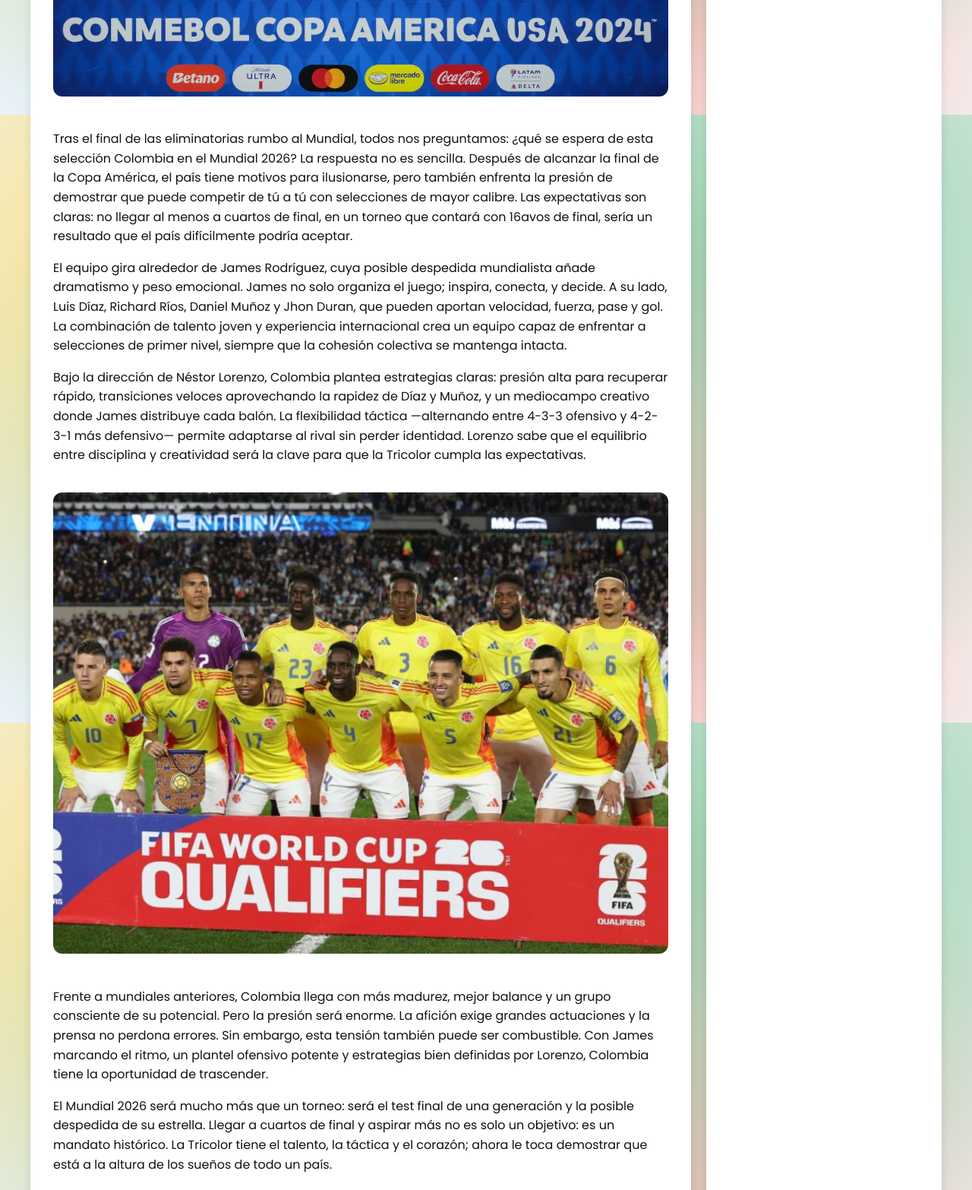
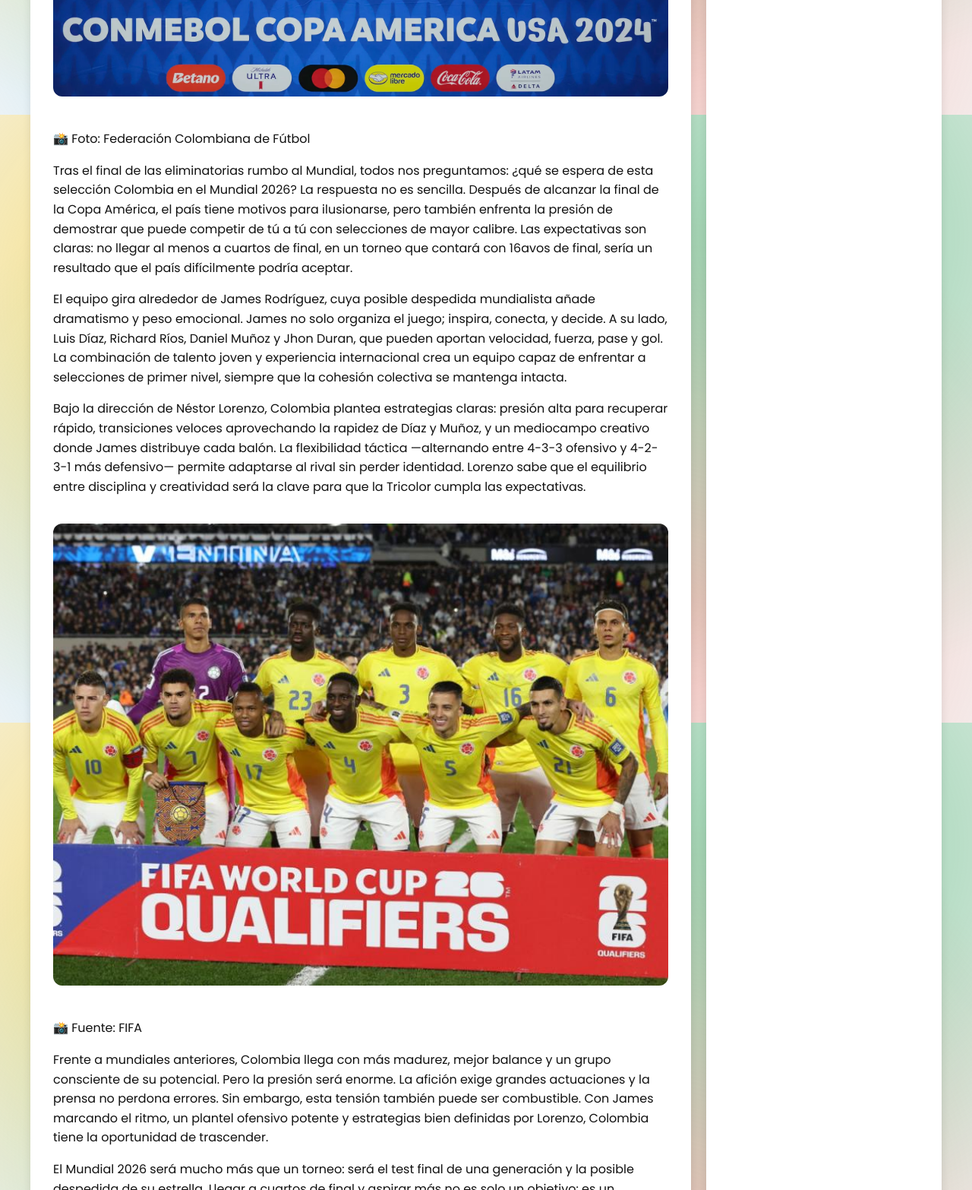
Before and after one commit to jesusandresrojascordero46-byte/ALREADY, a plain HTML site: page COLOMBIA MUNDIAL 2026 .html in a window 1280 px wide. Shown: the part 649-2215 px from the top of the page at 76% size. Drawn offline with Linux system fonts and the light colour scheme.

Commit message:
Update COLOMBIA MUNDIAL 2026 .html

```diff
--- a/COLOMBIA MUNDIAL 2026 .html
+++ b/COLOMBIA MUNDIAL 2026 .html
@@ -268,6 +268,7 @@
       <div class="meta">20 de agosto de 2025 <span class="tag">Mundial 2026</span></div>
 
       <img src="imagenes/selecao-colombia.jpg" alt="IMAGEN DE LA NOTICIA">
+      <p class="credit">📸 Foto: Federación Colombiana de Fútbol</p>
 
       <p>Tras el final de las eliminatorias rumbo al Mundial, todos nos preguntamos: ¿qué se espera de esta selección Colombia en el Mundial 2026? La respuesta no es sencilla. Después de alcanzar la final de la Copa América, el país tiene motivos para ilusionarse, pero también enfrenta la presión de demostrar que puede competir de tú a tú con selecciones de mayor calibre. Las expectativas son claras: no llegar al menos a cuartos de final, en un torneo que contará con 16avos de final, sería un resultado que el país difícilmente podría aceptar. </p>
 
@@ -276,6 +277,7 @@
       <p>Bajo la dirección de Néstor Lorenzo, Colombia plantea estrategias claras: presión alta para recuperar rápido, transiciones veloces aprovechando la rapidez de Díaz y Muñoz, y un mediocampo creativo donde James distribuye cada balón. La flexibilidad táctica —alternando entre 4-3-3 ofensivo y 4-2-3-1 más defensivo— permite adaptarse al rival sin perder identidad. Lorenzo sabe que el equilibrio entre disciplina y creatividad será la clave para que la Tricolor cumpla las expectativas. </p>
 
       <img src="imagenes/clasificados Mundial 2026.png" alt="IMAGEN DE LA NOTICIA">
+      <p class="credit">📸 Fuente: FIFA</p>
 
       <p>Frente a mundiales anteriores, Colombia llega con más madurez, mejor balance y un grupo consciente de su potencial. Pero la presión será enorme. La afición exige grandes actuaciones y la prensa no perdona errores. Sin embargo, esta tensión también puede ser combustible. Con James marcando el ritmo, un plantel ofensivo potente y estrategias bien definidas por Lorenzo, Colombia tiene la oportunidad de trascender. </p>
 
```
